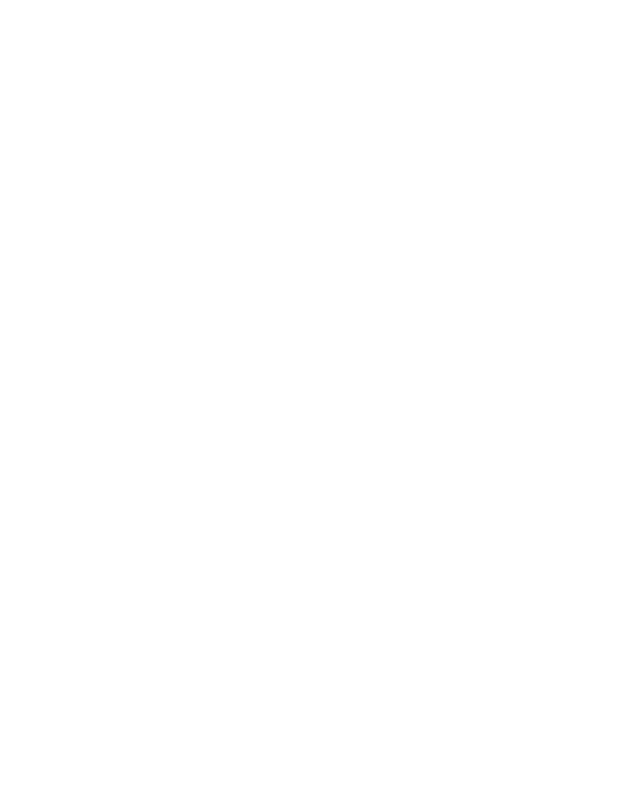
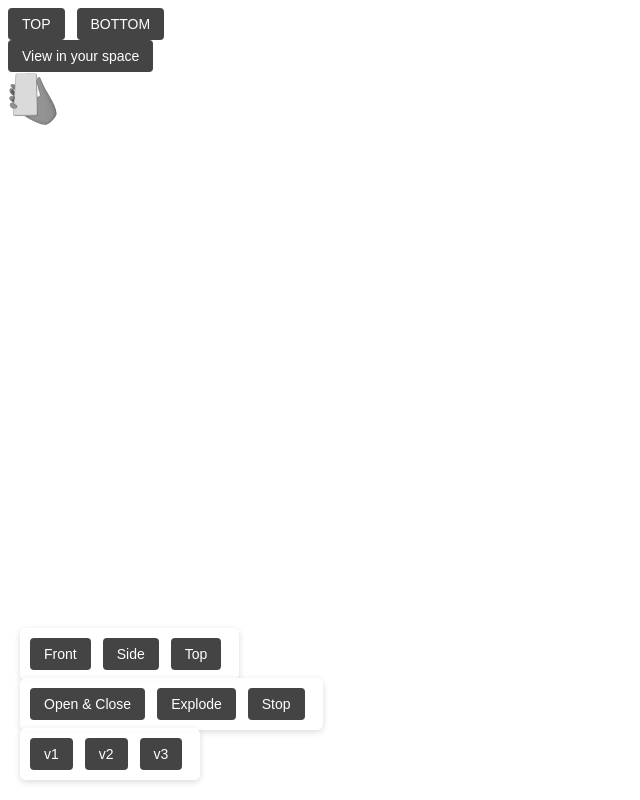
Before and after one commit to staaanstan/staaanstan.github.io, a plain HTML site: page 1hatchpod/index.html in a window 1280 px wide. Shown: the whole page, without its empty margins (0-640 px from the left). Drawn offline with Linux system fonts and the light colour scheme; some packages are replaced by stand-ins of ours; a script that the page names is missing.

Commit message:
Update index.html

```diff
--- a/1hatchpod/index.html
+++ b/1hatchpod/index.html
@@ -1,33 +1,152 @@
 <!doctype html>
 <html lang="en">
   <head>
-    <title>&lt;model-viewer&gt; template</title>
-    <meta charset="utf-8">
-    <meta name="description" content="&lt;model-viewer&gt; template">
-    <meta name="viewport" content="width=device-width, initial-scale=1">
-    <link type="text/css" href="./styles.css" rel="stylesheet"/>
+    <title>&lt;model-viewer&gt; Animation & Variant Controls</title>
+    <meta charset="utf-8" />
+    <meta name="viewport" content="width=device-width, initial-scale=1" />
+    <style>
+      /* Container styles for buttons, fixed and visible */
+      .camera-controls,
+      .animation-controls,
+      .variant-controls {
+        position: fixed;
+        background: rgba(255, 255, 255, 0.9);
+        padding: 10px;
+        border-radius: 6px;
+        left: 20px;
+        z-index: 9999;
+        box-shadow: 0 2px 6px rgba(0, 0, 0, 0.15);
+      }
+      .camera-controls {
+        bottom: 120px;
+      }
+      .animation-controls {
+        bottom: 70px;
+      }
+      .variant-controls {
+        bottom: 20px;
+      }
+      button {
+        padding: 8px 14px;
+        margin-right: 8px;
+        font-size: 14px;
+        border: none;
+        background-color: #444;
+        color: white;
+        border-radius: 4px;
+        cursor: pointer;
+        transition: background-color 0.3s ease;
+      }
+      button:hover {
+        background-color: #666;
+      }
+    </style>
   </head>
   <body>
-    <!-- <model-viewer> HTML element -->
-    <model-viewer src="1hatchpod.glb" ar ar-modes="scene-viewer webxr quick-look" camera-controls tone-mapping="neutral" poster="poster.png" shadow-intensity="1" autoplay animation-name="Default(39F46F8C-08C4-46D4-98E0-48B184D1D01D)Action">
-      <button class="Hotspot" slot="hotspot-1" data-surface="0 0 1795 1782 1781 0.038 0.588 0.374" data-visibility-attribute="visible">
-          <div class="HotspotAnnotation">TOP</div>
-      </button><button class="Hotspot" slot="hotspot-2" data-surface="1 0 365 357 356 0.763 0.005 0.232" data-visibility-attribute="visible">
-          <div class="HotspotAnnotation">BOTTOM
-          </div>
+    <model-viewer
+      id="modelViewer"
+      src="1hatchpod.glb"
+      ar
+      ar-modes="scene-viewer webxr quick-look"
+      camera-controls
+      tone-mapping="neutral"
+      poster="poster.png"
+      shadow-intensity="1"
+      autoplay
+      camera-orbit="10.23deg 79.05deg 0.2823m"
+      field-of-view="30deg"
+      style="width: 100vw; height: 100vh;"
+      animation-name="Default(39F46F8C-08C4-46D4-98E0-48B184D1D01D)Action"
+    >
+      <button
+        class="Hotspot"
+        slot="hotspot-1"
+        data-surface="0 0 1795 1782 1781 0.038 0.588 0.374"
+        data-visibility-attribute="visible"
+      >
+        <div class="HotspotAnnotation">TOP</div>
       </button>
+      <button
+        class="Hotspot"
+        slot="hotspot-2"
+        data-surface="1 0 365 357 356 0.763 0.005 0.232"
+        data-visibility-attribute="visible"
+      >
+        <div class="HotspotAnnotation">BOTTOM</div>
+      </button>
+
       <div class="progress-bar hide" slot="progress-bar">
-          <div class="update-bar"></div>
+        <div class="update-bar"></div>
       </div>
-      <button slot="ar-button" id="ar-button">
-          View in your space
-      </button>
+
+      <button slot="ar-button" id="ar-button">View in your space</button>
+
       <div id="ar-prompt">
-          <img src="ar_hand_prompt.png">
+        <img src="ar_hand_prompt.png" alt="AR Hand Prompt" />
       </div>
     </model-viewer>
-    <script src="script.js"></script>
-    <!-- Loads <model-viewer> for browsers: -->
+
+    <!-- Camera Position Buttons -->
+    <div class="camera-controls">
+      <button onclick="setCamera('front')">Front</button>
+      <button onclick="setCamera('side')">Side</button>
+      <button onclick="setCamera('top')">Top</button>
+    </div>
+
+    <!-- Animation Control Buttons -->
+    <div class="animation-controls">
+      <button onclick="playAnimation('Default(39F46F8C-08C4-46D4-98E0-48B184D1D01D)Action')">
+        Open &amp; Close
+      </button>
+      <button onclick="playAnimation('Default(39F46F8C-08C4-46D4-98E0-48B184D1D01D)Action.001')">
+        Explode
+      </button>
+      <button onclick="stopAnimation()">Stop</button>
+    </div>
+
+    <!-- Variant Change Buttons -->
+    <div class="variant-controls">
+      <button onclick="setVariant('v1')">v1</button>
+      <button onclick="setVariant('v2')">v2</button>
+      <button onclick="setVariant('v3')">v3</button>
+    </div>
+
     <script type="module" src="https://ajax.googleapis.com/ajax/libs/model-viewer/4.0.0/model-viewer.min.js"></script>
+    <script>
+      const modelViewer = document.getElementById("modelViewer");
+
+      function setCamera(view) {
+        switch (view) {
+          case "front":
+            modelViewer.cameraOrbit = "10.23deg 79.05deg 0.2823m";
+            modelViewer.fieldOfView = "30deg";
+            break;
+          case "side":
+            modelViewer.cameraOrbit = "-76.26deg 78.76deg 0.2823m";
+            modelViewer.fieldOfView = "30deg";
+            break;
+          case "top":
+            modelViewer.cameraOrbit = "-121.8deg 0.0000573deg 0.2823m";
+            modelViewer.fieldOfView = "30deg";
+            break;
+        }
+      }
+
+      function playAnimation(name) {
+        modelViewer.animationName = name;
+        modelViewer.play();
+      }
+
+      function stopAnimation() {
+        modelViewer.pause();
+      }
+
+      function setVariant(variant) {
+        // This depends on your GLB and model setup.
+        // Example: modelViewer.variantName = variant;
+        // Make sure variants exist and names match your model.
+        modelViewer.variantName = variant;
+      }
+    </script>
   </body>
 </html>
```
